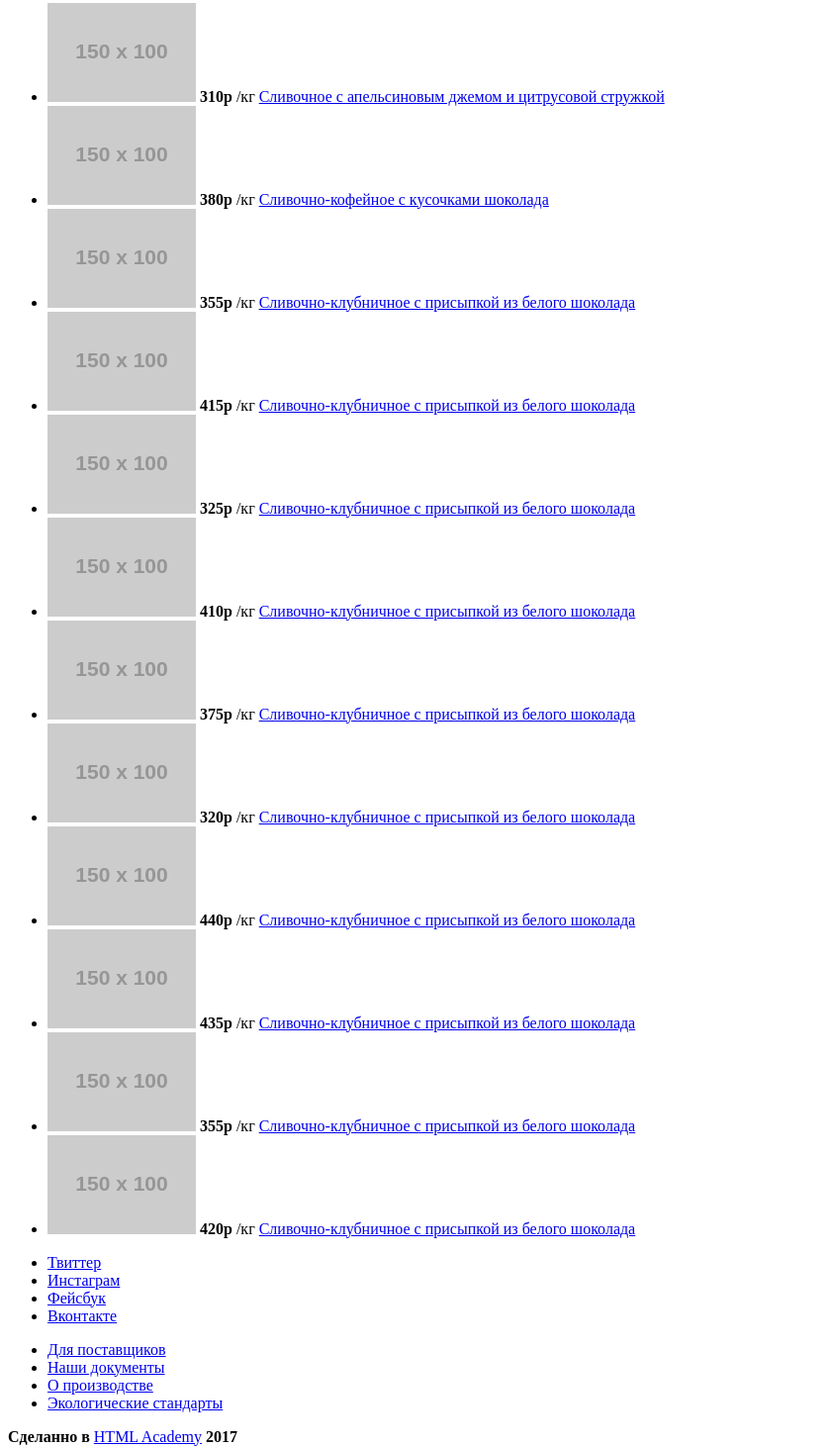
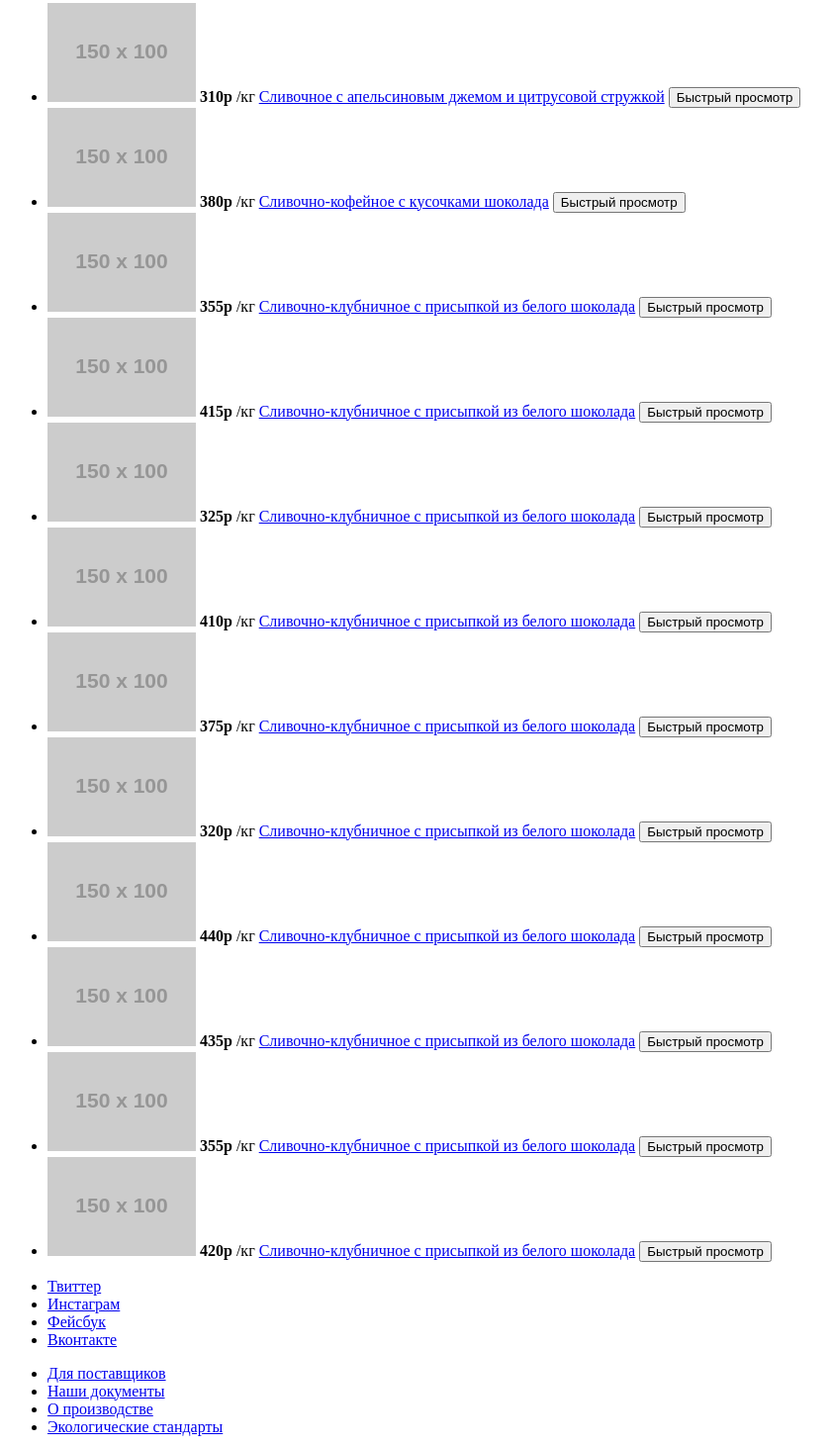
Before and after one commit to oltov/830671-gllacy, a plain HTML site: page catalog.html in a window 1280 px wide. Shown: the part 524-1987 px from the top of the page at 99% size, without its empty margins (0-840 px from the left). Drawn offline with Linux system fonts and the light colour scheme; placeholder pictures from the web are drawn by us.

Commit message:
Update catalog.html
добавил кнопку для быстрого просмотра

```diff
--- a/catalog.html
+++ b/catalog.html
@@ -46,72 +46,84 @@
                 <b>310р</b>
                 <span class="weight">/кг</span>
                 <a href="#">Сливочное с апельсиновым джемом и цитрусовой стружкой</a>
+                <button type="button">Быстрый просмотр</button>
             </li>
             <li>
                 <img src="http://placehold.it/150x100" alt="Сливочно-кофейное с кусочками шоколада">
                 <b>380р</b>
                 <span class="wight">/кг</span>
                 <a href="#">Сливочно-кофейное с кусочками шоколада</a>
+                <button type="button">Быстрый просмотр</button>
             </li>
             <li>
                 <img src="http://placehold.it/150x100" alt="Сливочно-клубничное с присыпкой из белого шоколада">
                 <b>355р</b>
                 <span class="wight">/кг</span>
                 <a href="#">Сливочно-клубничное с присыпкой из белого шоколада</a>
+                <button type="button">Быстрый просмотр</button>
             </li>
             <li>
                 <img src="http://placehold.it/150x100" alt="Сливочно-клубничное с присыпкой из белого шоколада">
                 <b>415р</b>
                 <span class="wight">/кг</span>
                 <a href="#">Сливочно-клубничное с присыпкой из белого шоколада</a>
+                <button type="button">Быстрый просмотр</button>
             </li>
             <li>
                 <img src="http://placehold.it/150x100" alt="Сливочно-клубничное с присыпкой из белого шоколада">
                 <b>325р</b>
                 <span class="wight">/кг</span>
                 <a href="#">Сливочно-клубничное с присыпкой из белого шоколада</a>
+                <button type="button">Быстрый просмотр</button>
             </li>
             <li>
                 <img src="http://placehold.it/150x100" alt="Сливочно-клубничное с присыпкой из белого шоколада">
                 <b>410р</b>
                 <span class="wight">/кг</span>
                 <a href="#">Сливочно-клубничное с присыпкой из белого шоколада</a>
+                <button type="button">Быстрый просмотр</button>
             </li>
             <li>
                 <img src="http://placehold.it/150x100" alt="Сливочно-клубничное с присыпкой из белого шоколада">
                 <b>375р</b>
                 <span class="wight">/кг</span>
                 <a href="#">Сливочно-клубничное с присыпкой из белого шоколада</a>
+                <button type="button">Быстрый просмотр</button>
             </li>
             <li>
                 <img src="http://placehold.it/150x100" alt="Сливочно-клубничное с присыпкой из белого шоколада">
                 <b>320р</b>
                 <span class="wight">/кг</span>
                 <a href="#">Сливочно-клубничное с присыпкой из белого шоколада</a>
+                <button type="button">Быстрый просмотр</button>
             </li>
             <li>
                 <img src="http://placehold.it/150x100" alt="Сливочно-клубничное с присыпкой из белого шоколада">
                 <b>440р</b>
                 <span class="wight">/кг</span>
                 <a href="#">Сливочно-клубничное с присыпкой из белого шоколада</a>
+                <button type="button">Быстрый просмотр</button>
             </li>
             <li>
                 <img src="http://placehold.it/150x100" alt="Сливочно-клубничное с присыпкой из белого шоколада">
                 <b>435р</b>
                 <span class="wight">/кг</span>
                 <a href="#">Сливочно-клубничное с присыпкой из белого шоколада</a>
+                <button type="button">Быстрый просмотр</button>
             </li>
             <li>
                 <img src="http://placehold.it/150x100" alt="Сливочно-клубничное с присыпкой из белого шоколада">
                 <b>355р</b>
                 <span class="wight">/кг</span>
                 <a href="#">Сливочно-клубничное с присыпкой из белого шоколада</a>
+                <button type="button">Быстрый просмотр</button>
             </li>
             <li>
                 <img src="http://placehold.it/150x100" alt="Сливочно-клубничное с присыпкой из белого шоколада">
                 <b>420р</b>
                 <span class="wight">/кг</span>
                 <a href="#">Сливочно-клубничное с присыпкой из белого шоколада</a>
+                <button type="button">Быстрый просмотр</button>
             </li>
         </ul>
     </main>
```
